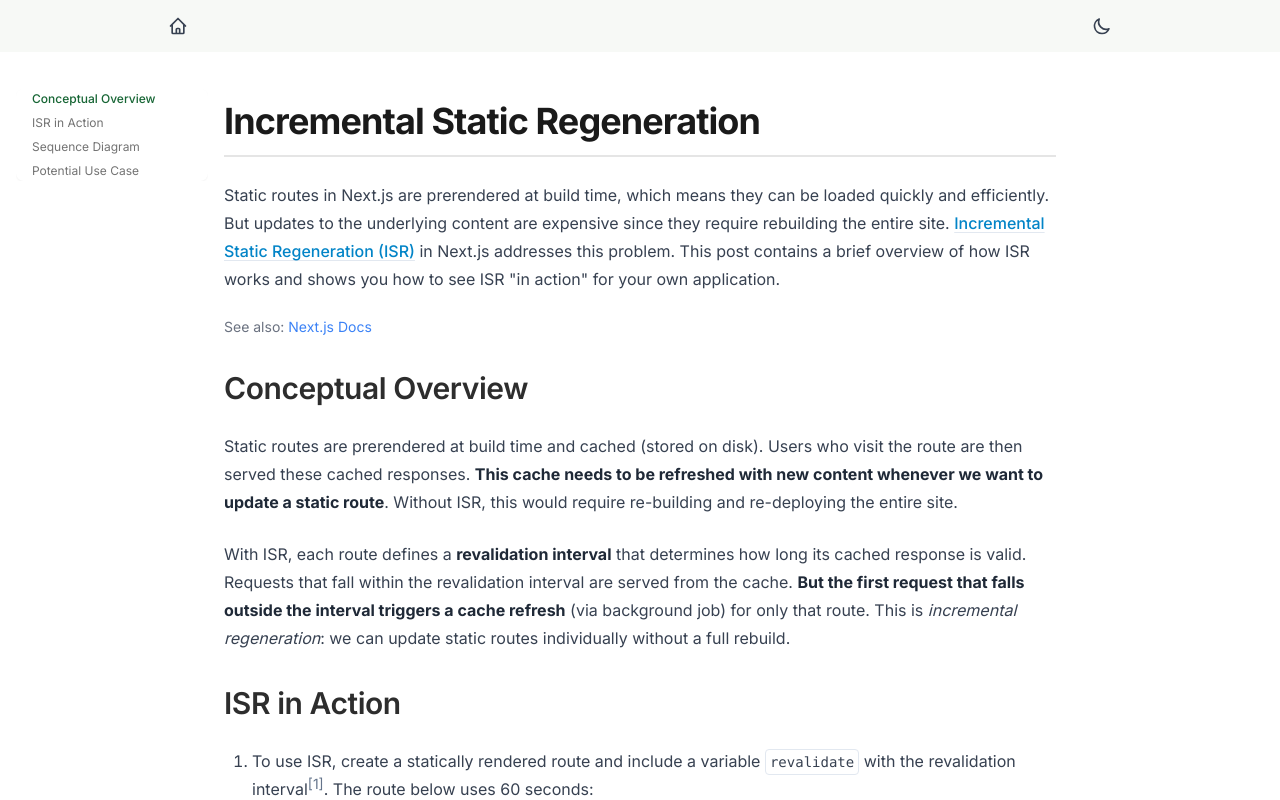
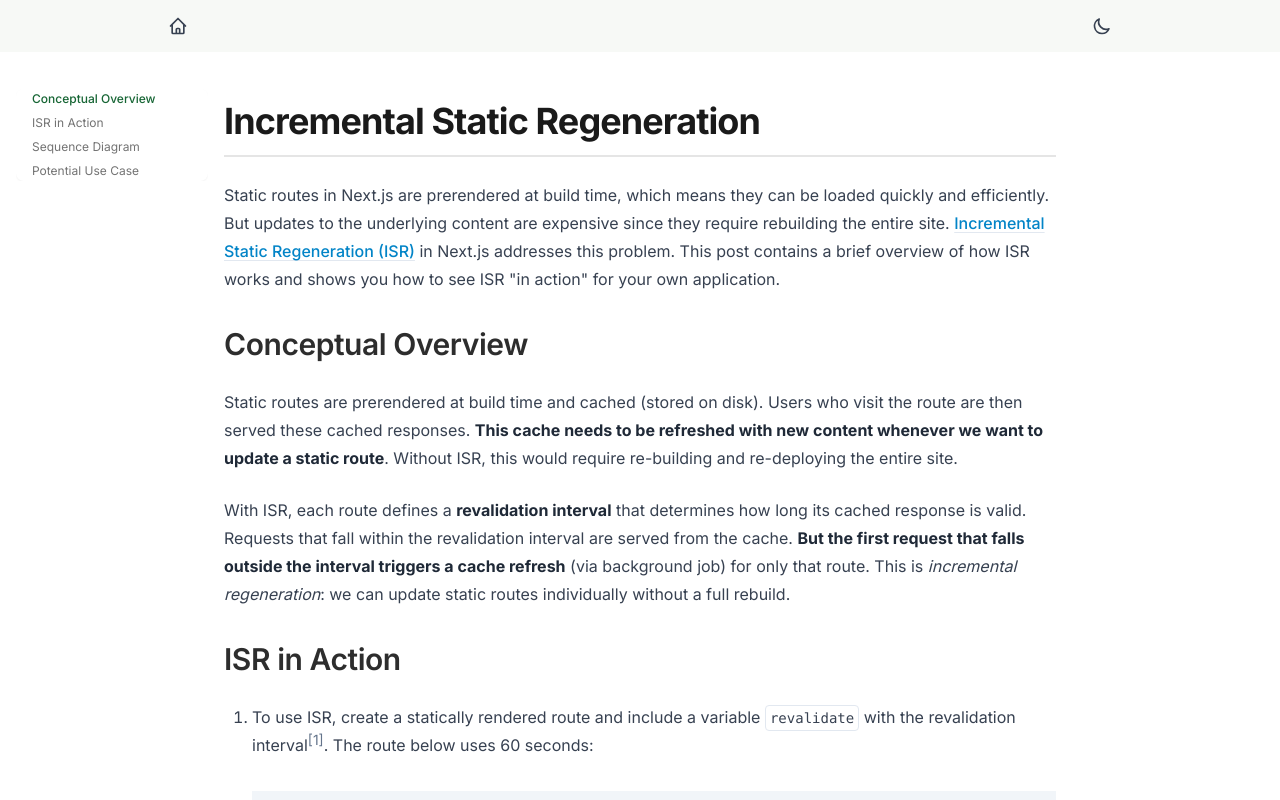
Before and after one commit to jzhang621/website, a Next.js app: page /nextjs-isr in a window 1280 px wide. Shown: the top 800 px of the page. Built offline with nearby package versions, Linux system fonts and the light colour scheme.

Commit message:
remove link

```diff
--- a/app/nextjs-isr/page.mdx
+++ b/app/nextjs-isr/page.mdx
@@ -16,9 +16,7 @@ export const FigCaption = ({ children }) => (
 
 Static routes in Next.js are prerendered at build time, which means they can be loaded quickly and efficiently. But updates to the underlying content are expensive since they require rebuilding the entire site. [Incremental Static Regeneration (ISR)](https://nextjs.org/docs/app/guides/incremental-static-regeneration) in Next.js addresses this problem. This post contains a brief overview of how ISR works and shows you how to see ISR "in action" for your own application.
 
-<div className="text-gray-500 text-sm">
-  <p>See also: <a href="https://nextjs.org/docs/app/guides/incremental-static-regeneration" className="text-blue-500">Next.js Docs</a></p>
-</div>
+
 
 ## Conceptual Overview
 
```
